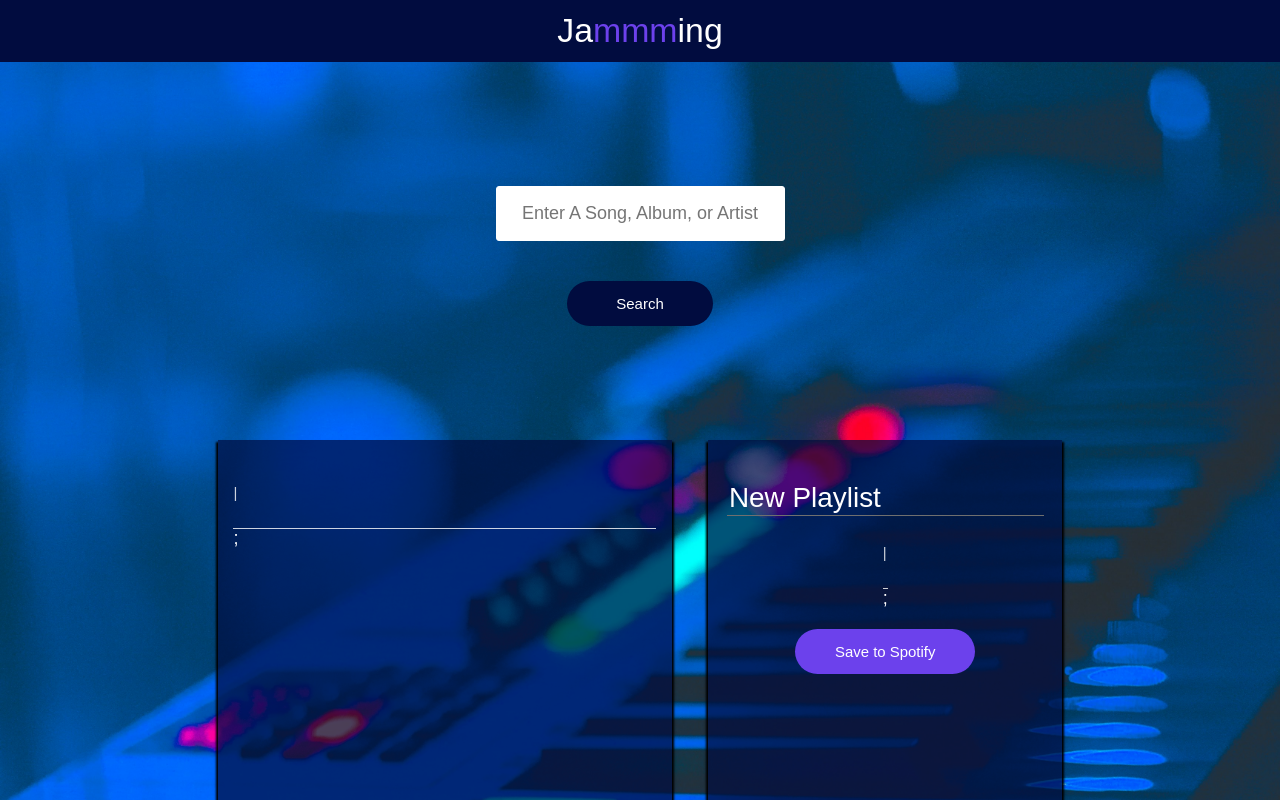
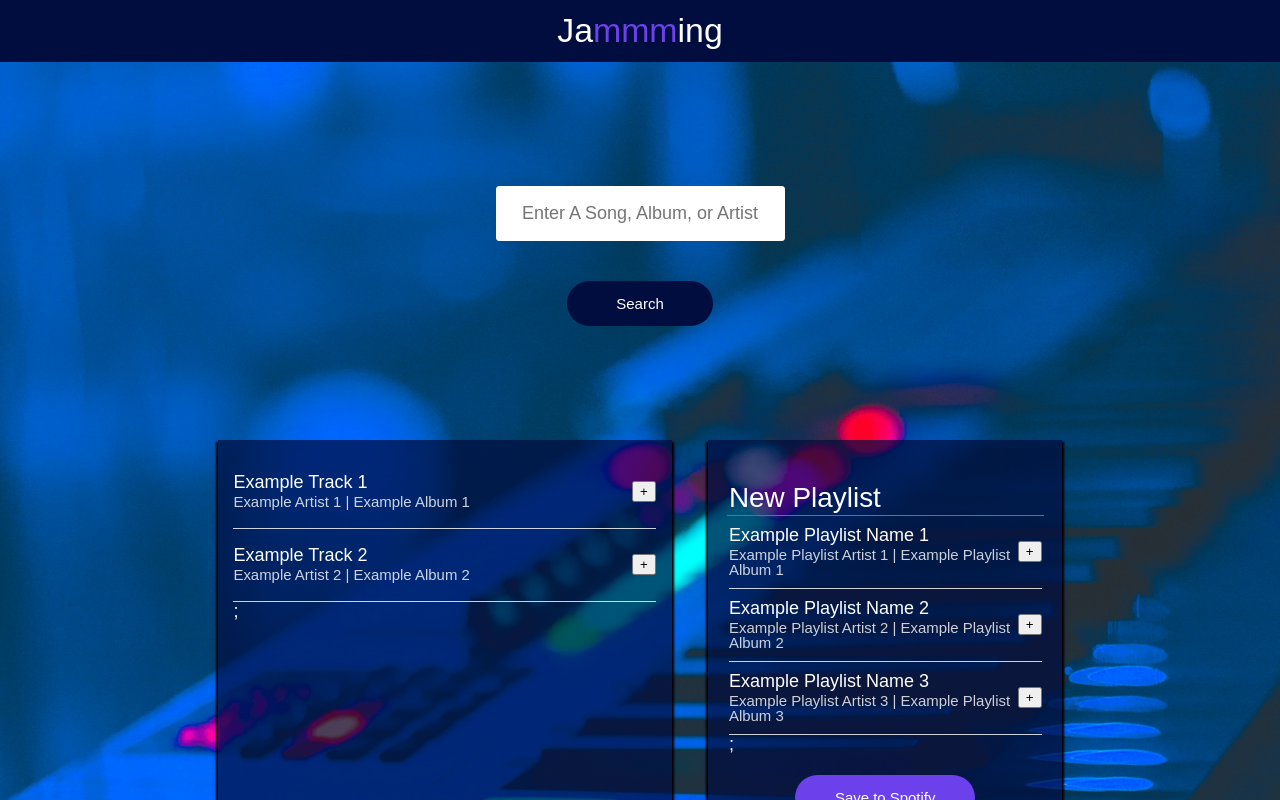
Before and after one commit to mstafford93/jammming--cc, a React (Create React App) app: page / in a window 1280 px wide. Shown: the top 800 px of the page. Built offline with nearby package versions, Linux system fonts and the light colour scheme.

Commit message:
Add addTrack functions

```diff
--- a/src/Components/App/App.js
+++ b/src/Components/App/App.js
@@ -5,9 +5,41 @@ import SearchBar from "../SearchBar/SearchBar";
 import Playlist from "../Playlist/Playlist";
 
 function App () {
-  const [searchResults, setSearchResults] = useState(['Example Search Results']);
+  const [searchResults, setSearchResults] = useState([
+    {
+      name: "Example Track 1",
+      artist: "Example  Artist 1",
+      album: "Example Album 1",
+      id: 1,
+    },
+    {
+      name: "Example Track 2",
+      artist: "Example Artist 2",
+      album: "Example Album 2",
+      id: 2,
+    },
+  ]);
   const [playlistName, setPlaylistName] = useState("Example Playlist Name");
-  const [playlistTracks, setPlaylistTracks] = useState(['Example Playlist Tracks']);
+  const [playlistTracks, setPlaylistTracks] = useState([
+    {
+      name: "Example Playlist Name 1",
+      artist: "Example Playlist Artist 1",
+      album: "Example Playlist Album 1",
+      id: 34,
+    },
+    {
+      name: "Example Playlist Name 2",
+      artist: "Example Playlist Artist 2",
+      album: "Example Playlist Album 2",
+      id: 57,
+    },
+    {
+      name: "Example Playlist Name 3",
+      artist: "Example Playlist Artist 3",
+      album: "Example Playlist Album 3",
+      id: 3,
+    },
+  ]);
 
   function addTrack(track) {
     const existingTrack = playlistTracks.find((t) => t.id === track.id);
@@ -27,7 +59,7 @@ function App () {
           <SearchBar />
 
           <div className={styles.AppPlaylist}>
-            <SearchResults userSearchResults={searchResults} />
+            <SearchResults userSearchResults={searchResults} onAdd={addTrack}/>
             <Playlist playlistName={playlistName} playlistTracks={playlistTracks}/>
           </div>
         </div>
--- a/src/Components/SearchResults/SearchResults.js
+++ b/src/Components/SearchResults/SearchResults.js
@@ -5,7 +5,7 @@ import Tracklist from "../Tracklist/Tracklist";
 function SearchResults (props) {
     return (
         <div className={styles.SearchResults}>
-        <Tracklist userSearchResults={props.userSearchResults}/>
+        <Tracklist userSearchResults={props.userSearchResults} isRemoval={false} onAdd={props.onAdd}/>
       </div>
         );
 }
--- a/src/Components/Track/Track.js
+++ b/src/Components/Track/Track.js
@@ -3,6 +3,15 @@ import styles from './Track.module.css';
 
 function Track (props) {
     function renderAction() {
+
+      function passTrack() {
+        props.onAdd(props.track);
+      }
+
+      function passTrackToRemove() {
+        props.onRemove(props.track);
+      }
+
         if (props.isRemoval) {
           return (
             <button className="Track-action">
@@ -24,7 +33,7 @@ function Track (props) {
 
           <p>{props.track.artist} | {props.track.album}</p>
         </div>
-        {/* <button class="Track-action"><!-- + or - will go here --></button> */}
+        {renderAction()}
       </div>
     );
 }
--- a/src/Components/Tracklist/Tracklist.js
+++ b/src/Components/Tracklist/Tracklist.js
@@ -2,13 +2,13 @@ import React from "react";
 import styles from './Tracklist.module.css';
 import Track from "../Track/Track";
 
-function Tracklist ({userSearchResults}) {
+function Tracklist (props) {
 
     return (
         <div className={styles.TrackList}>
         {/* <!-- You will add a map method that renders a set of Track components  --> */}
-        {userSearchResults.map((track) => (
-          <Track track={track} key={track.id}/>
+        {props.userSearchResults.map((track) => (
+          <Track track={track} key={track.id} isRemoval={props.isRemoval} onAdd={props.onAdd}/>
         ))};
 
       </div>
```
